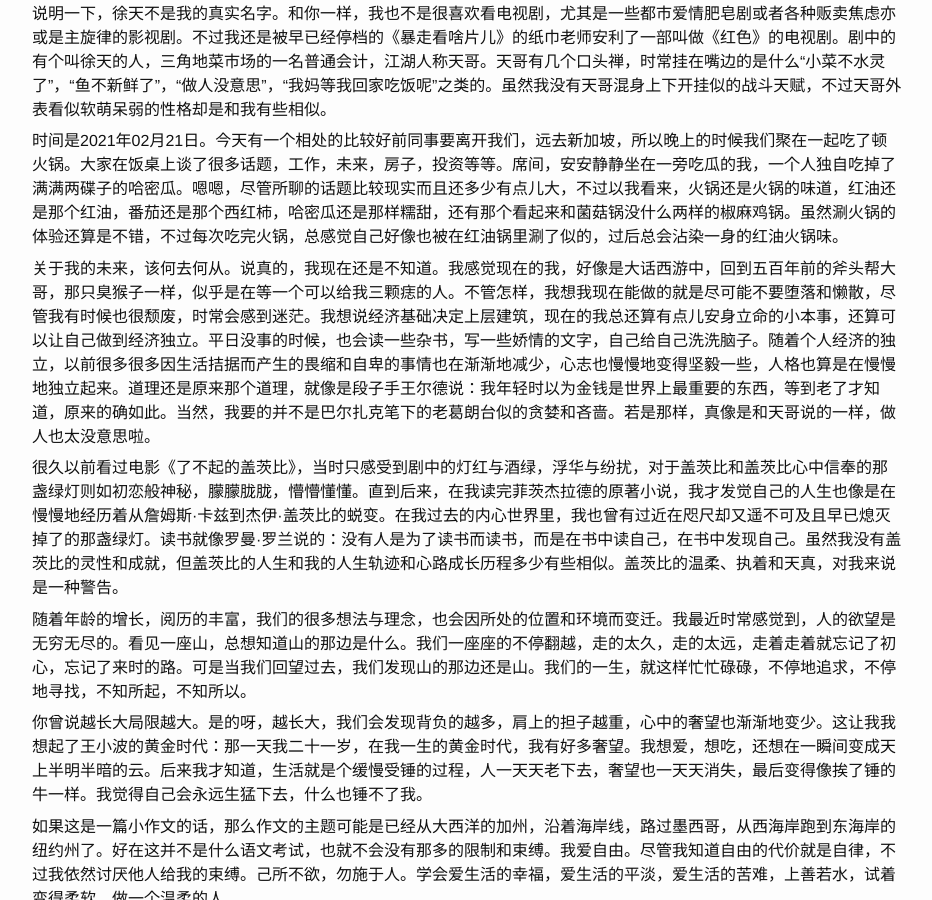
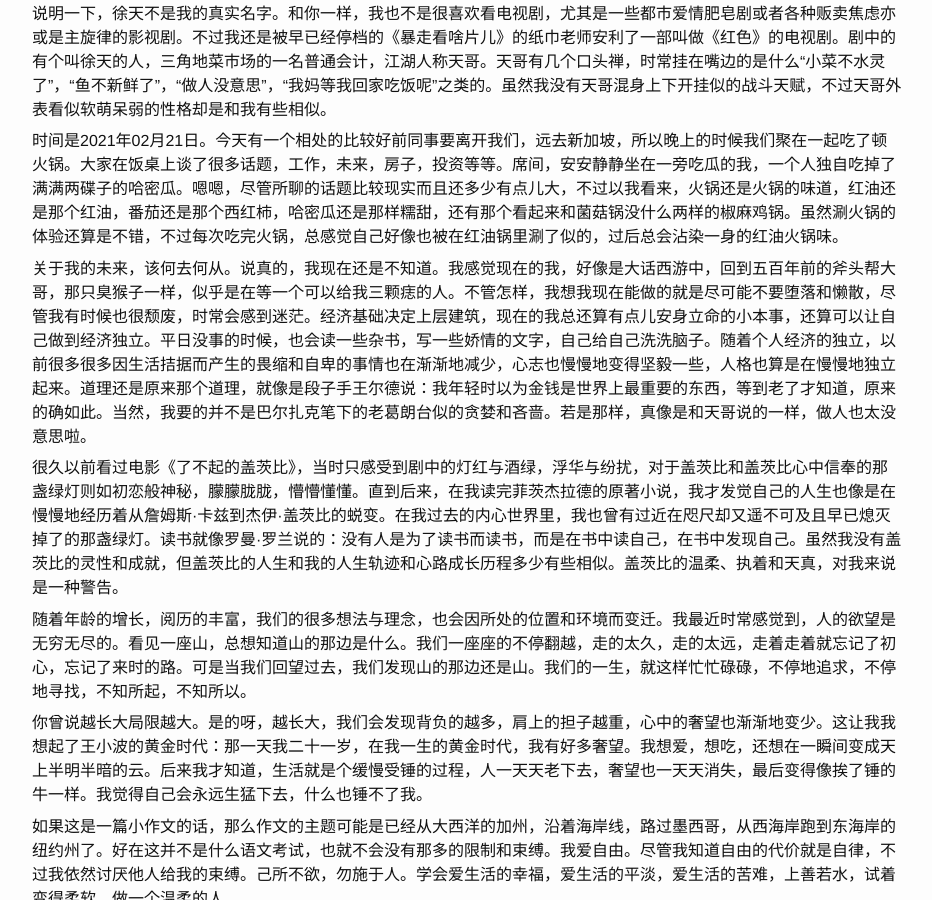
Before and after one commit to lianyu1115/lianyu, a Jekyll site: the page built from _essays/2021-02-22-我理想中的生活.md, in a window 1280 px wide and 900 px high, scrolled down 328 px. Shown: the whole window, without its empty margins (173-1105 px from the left). Built offline with Jekyll 4.4.1, drawn with Linux system fonts in a browser that asks for light colours.

Commit message:
Update 2021-02-22-我理想中的生活.md

```diff
--- a/_essays/2021-02-22-我理想中的生活.md
+++ b/_essays/2021-02-22-我理想中的生活.md
@@ -20,7 +20,7 @@
 
 时间是2021年02月21日。今天有一个相处的比较好前同事要离开我们，远去新加坡，所以晚上的时候我们聚在一起吃了顿火锅。大家在饭桌上谈了很多话题，工作，未来，房子，投资等等。席间，安安静静坐在一旁吃瓜的我，一个人独自吃掉了满满两碟子的哈密瓜。嗯嗯，尽管所聊的话题比较现实而且还多少有点儿大，不过以我看来，火锅还是火锅的味道，红油还是那个红油，番茄还是那个西红柿，哈密瓜还是那样糯甜，还有那个看起来和菌菇锅没什么两样的椒麻鸡锅。虽然涮火锅的体验还算是不错，不过每次吃完火锅，总感觉自己好像也被在红油锅里涮了似的，过后总会沾染一身的红油火锅味。
 
-关于我的未来，该何去何从。说真的，我现在还是不知道。我感觉现在的我，好像是大话西游中，回到五百年前的斧头帮大哥，那只臭猴子一样，似乎是在等一个可以给我三颗痣的人。不管怎样，我想我现在能做的就是尽可能不要堕落和懒散，尽管我有时候也很颓废，时常会感到迷茫。我想说经济基础决定上层建筑，现在的我总还算有点儿安身立命的小本事，还算可以让自己做到经济独立。平日没事的时候，也会读一些杂书，写一些娇情的文字，自己给自己洗洗脑子。随着个人经济的独立，以前很多很多因生活拮据而产生的畏缩和自卑的事情也在渐渐地减少，心志也慢慢地变得坚毅一些，人格也算是在慢慢地独立起来。道理还是原来那个道理，就像是段子手王尔德说：我年轻时以为金钱是世界上最重要的东西，等到老了才知道，原来的确如此。当然，我要的并不是巴尔扎克笔下的老葛朗台似的贪婪和吝啬。若是那样，真像是和天哥说的一样，做人也太没意思啦。
+关于我的未来，该何去何从。说真的，我现在还是不知道。我感觉现在的我，好像是大话西游中，回到五百年前的斧头帮大哥，那只臭猴子一样，似乎是在等一个可以给我三颗痣的人。不管怎样，我想我现在能做的就是尽可能不要堕落和懒散，尽管我有时候也很颓废，时常会感到迷茫。经济基础决定上层建筑，现在的我总还算有点儿安身立命的小本事，还算可以让自己做到经济独立。平日没事的时候，也会读一些杂书，写一些娇情的文字，自己给自己洗洗脑子。随着个人经济的独立，以前很多很多因生活拮据而产生的畏缩和自卑的事情也在渐渐地减少，心志也慢慢地变得坚毅一些，人格也算是在慢慢地独立起来。道理还是原来那个道理，就像是段子手王尔德说：我年轻时以为金钱是世界上最重要的东西，等到老了才知道，原来的确如此。当然，我要的并不是巴尔扎克笔下的老葛朗台似的贪婪和吝啬。若是那样，真像是和天哥说的一样，做人也太没意思啦。
 
 很久以前看过电影《了不起的盖茨比》，当时只感受到剧中的灯红与酒绿，浮华与纷扰，对于盖茨比和盖茨比心中信奉的那盏绿灯则如初恋般神秘，朦朦胧胧，懵懵懂懂。直到后来，在我读完菲茨杰拉德的原著小说，我才发觉自己的人生也像是在慢慢地经历着从詹姆斯·卡兹到杰伊·盖茨比的蜕变。在我过去的内心世界里，我也曾有过近在咫尺却又遥不可及且早已熄灭掉了的那盏绿灯。读书就像罗曼·罗兰说的：没有人是为了读书而读书，而是在书中读自己，在书中发现自己。虽然我没有盖茨比的灵性和成就，但盖茨比的人生和我的人生轨迹和心路成长历程多少有些相似。盖茨比的温柔、执着和天真，对我来说是一种警告。
 
```
